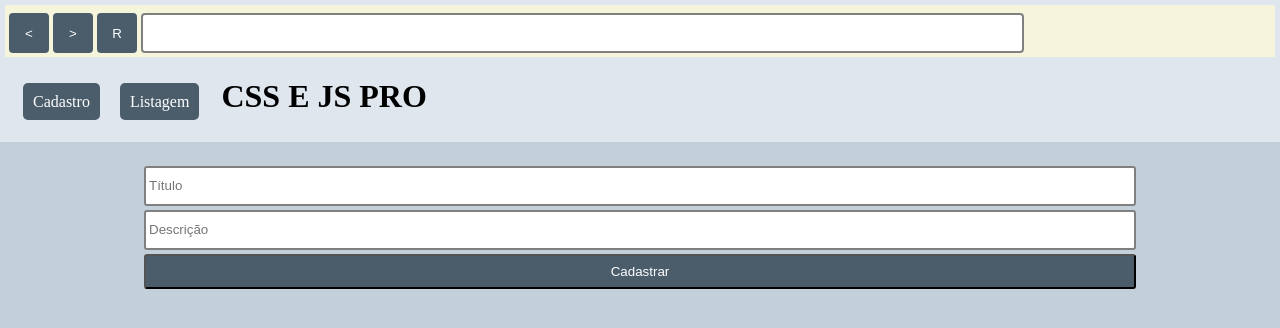
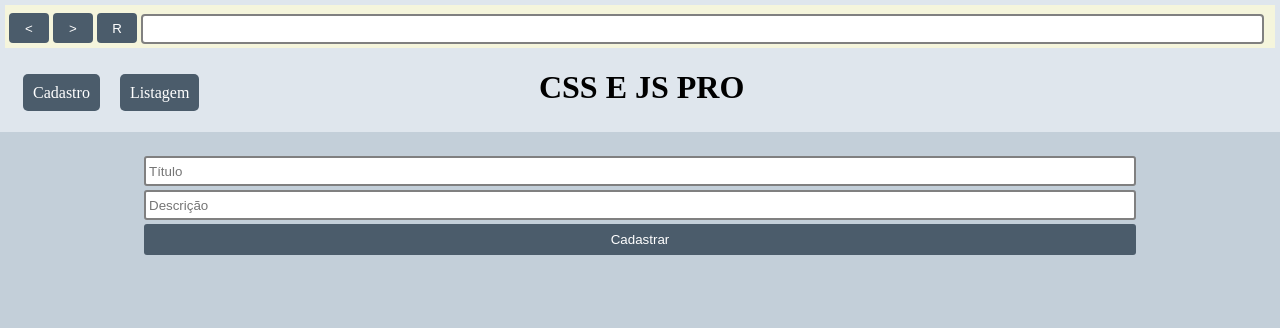
Before and after one commit to davi93fernandes/revis-o, a plain HTML site: page index.html in a window 1280 px wide. Drawn offline with Linux system fonts and the light colour scheme.

Commit message:
Ajusta centralização H1

```diff
--- a/cadastro.css
+++ b/cadastro.css
@@ -45,12 +45,12 @@ main {
     width: 80%;
 }
 
-.inputCadastro{
+.inputCadastro {
     display: block;
     width: 80%;
     padding: 3px;
     border-radius: 3px;
-    margin-left:10%;
+    margin-left: 10%;
     margin-top: 4px;
 }
 
@@ -64,6 +64,7 @@ button {
     border-radius: 3px;
     padding: 8px;
     margin-top: 4px;
+    border: none;
 }
 
 .status_error,
@@ -88,3 +89,7 @@ button {
     display: none;
     text-align: center;
 }
+
+h1 {
+    margin-left: 25%;
+}
--- a/listagem.css
+++ b/listagem.css
@@ -11,15 +11,15 @@ body {
 .setas {
     display: inline;
     width: 40px;
-    height: 40px;
+    height: 30px;
     border: none;
     border-radius: 4px;
 }
 
 input {
     display: inline;
-    width: 70%;
-    height: 40px;
+    width: 89%;
+    height: 30px;
     border: solid 2px gray;
     border-radius: 4px;
 }
```
